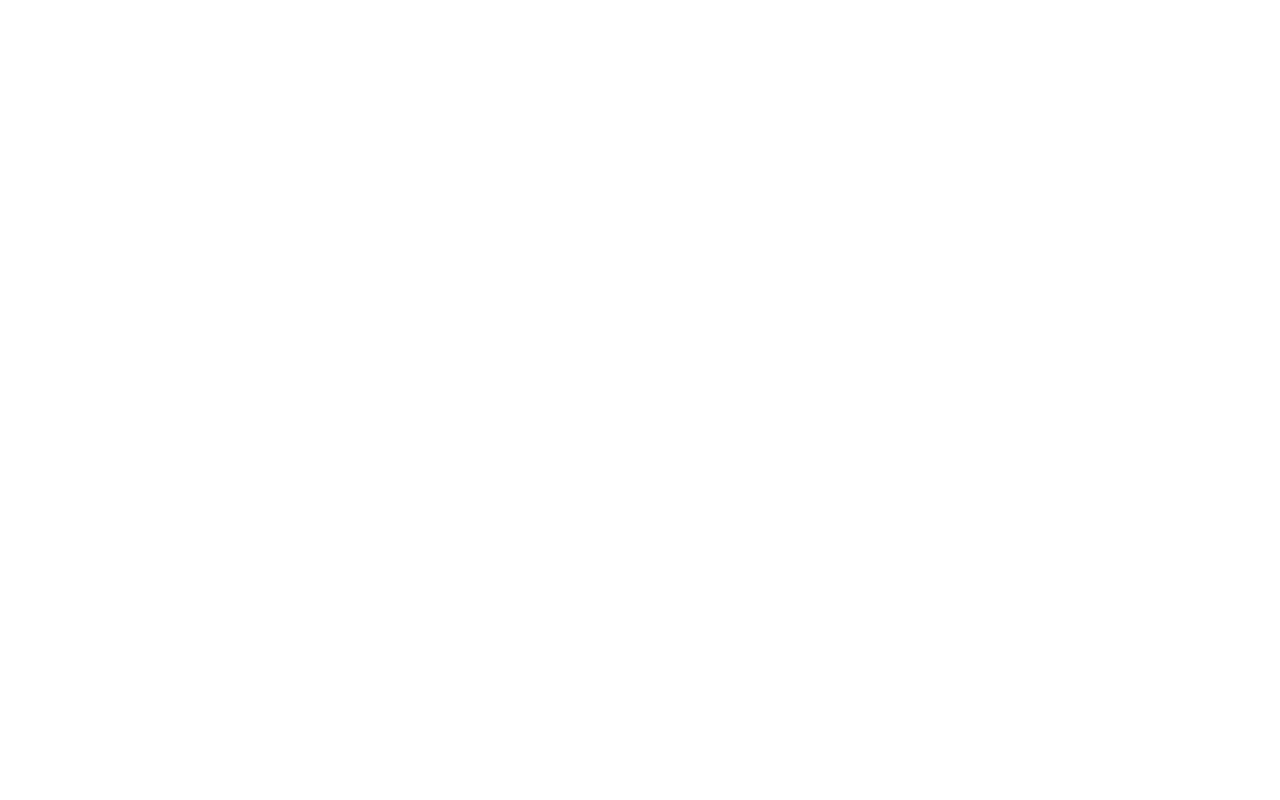
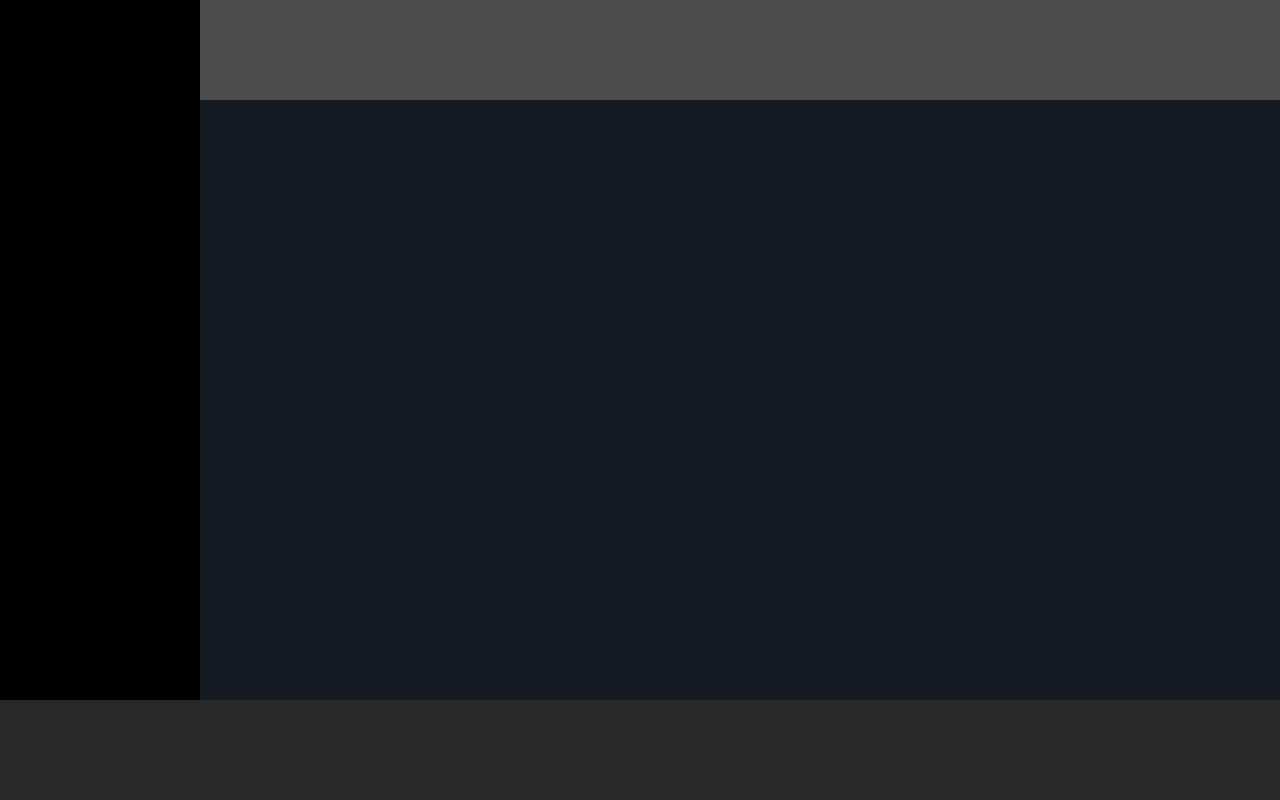
Before and after one commit to MattiaM99/html-css-spotifyweb, a plain HTML site: page index.html in a window 1280 px wide. Drawn offline with Linux system fonts and the light colour scheme.

Commit message:
creati blocchi macroaree

```diff
--- a/css/style.css
+++ b/css/style.css
@@ -0,0 +1,43 @@
+*{
+  margin: 0;
+  padding: 0;
+  box-sizing: border-box;
+}
+
+.clearfix{
+  content: "";
+  display: table;
+  clear: both;
+}
+
+header{
+  float: right;
+  background-color: rgba(0, 0, 0, .7);
+  width: calc(100% - 200px);
+  z-index: 999;
+  padding: 15px;
+  height: 100px;
+}
+
+#sidebar{
+  float: left;
+  height: calc(100vh - 100px);
+  width: 200px;
+  background-color: black;
+  color: grey;
+}
+
+main{
+  float: left;
+  width: calc(100vw - 200px);
+  background-color: #141922;
+  height: calc(100vh - 100px - 100px);
+  overflow: auto;
+}
+
+footer{
+  float: left;
+  width: 100vw;
+  height: 100px;
+  background-color:#282828;
+}
--- a/index.html
+++ b/index.html
@@ -7,7 +7,22 @@
   <title>Document</title>
   <link rel="stylesheet" href="css/style.css">
 </head>
-<body>
+<body class="clearfix">
+  <header>
+    <div class="upgrade">
+      <div class="btn">
 
+      </div>
+    </div>
+  </header>
+  <div id="sidebar">
+
+  </div>
+  <main>
+
+  </main>
+  <footer>
+
+  </footer>
 </body>
 </html>
```
